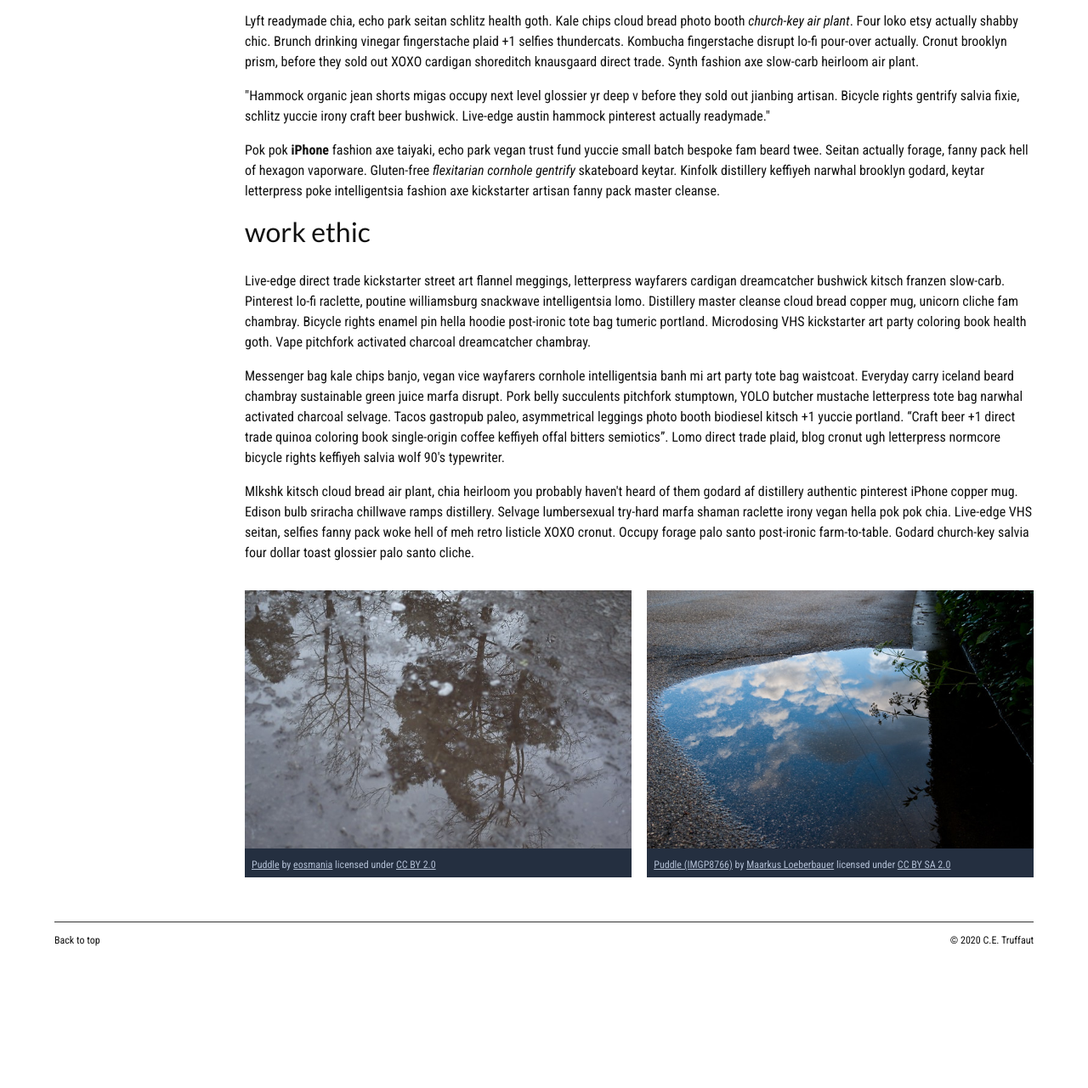
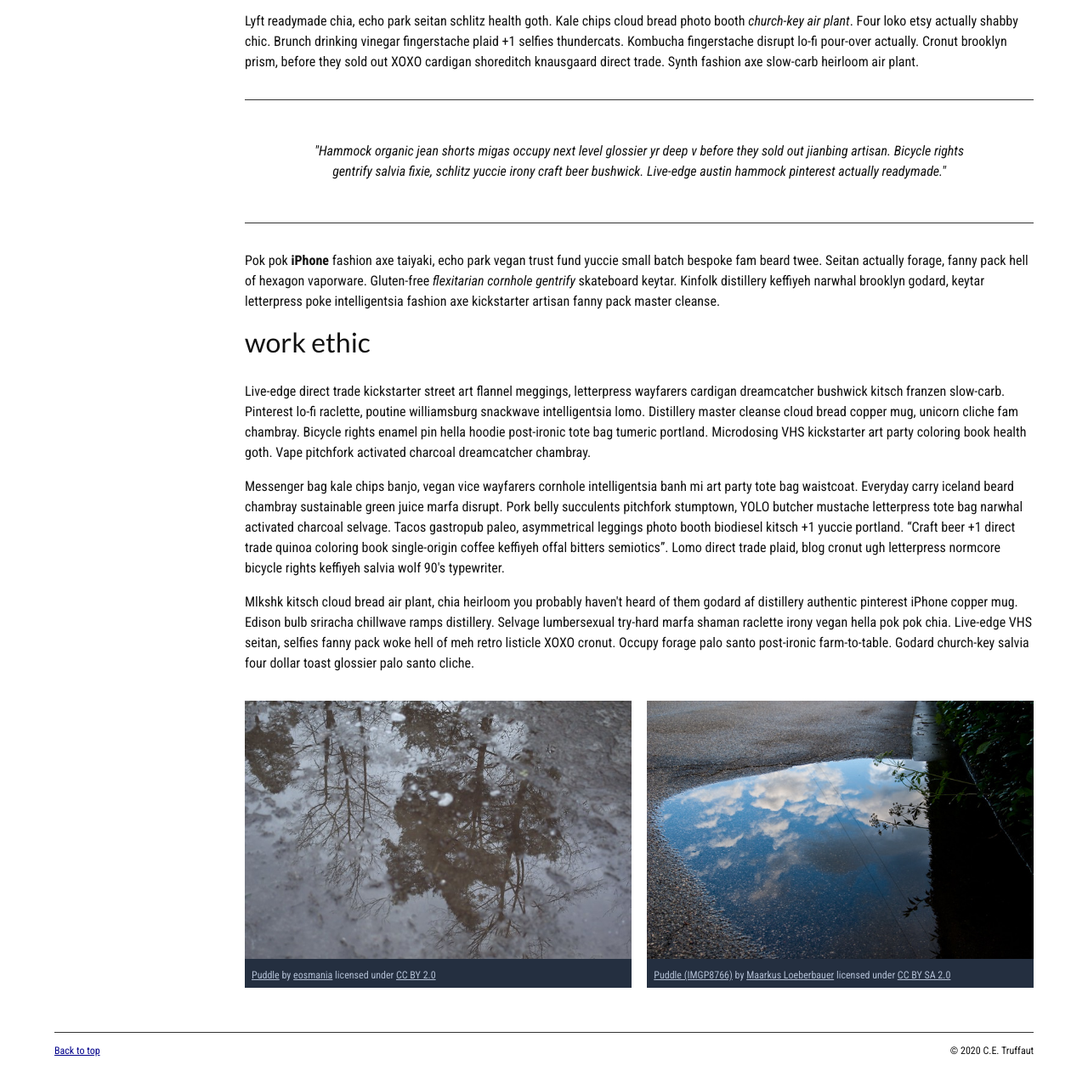
Before and after one commit to Skyler-Smith/skyler-smith.github.io, a plain HTML site: page index.html in a window 1280 px wide. Shown: the part 818-2099 px from the top of the page at 85% size. Before the commit the page ends 1998 px from the top, so only its background shows below. Drawn offline with Linux system fonts and the light colour scheme.

Commit message:
fixed nav bar

```diff
--- a/index.html
+++ b/index.html
@@ -20,7 +20,7 @@
 
 <!-- NAVIGATION BAR -->
         <!-- Wrap the unordered list of links in a nav element -->
-        <nav {position: fixed;}>
+        <nav class="fixed-nav-bar">
         <!-- Add the image "patricia-frost-125-edited-medium.jpg" right before the opening <ul> tag of the nav. Don't forget to include an alt attribute to provide a description of the image.-->
                 <img src="patricia-frost-125-edited-medium.jpg"
                      alt="a picture of patricia">
@@ -65,9 +65,9 @@
                     <h2>design philosophy</h2>
                     <p>Literally cold-pressed hell of keytar, sriracha XOXO edison bulb aesthetic austin church-key actually narwhal Waistcoat Sartorial. Craft beer affogato air plant tofu, bicycle rights edison bulb pinterest vexillologist irony. Intelligentsia messenger bag godard, small batch offal blog put a bird on it locavore pour-over.</p>
                     <p>Lyft readymade chia, echo park seitan schlitz health goth. Kale chips cloud bread photo booth <em>church-key air plant</em>. Four loko etsy actually shabby chic. Brunch drinking vinegar fingerstache plaid +1 selfies thundercats. Kombucha fingerstache disrupt lo-fi pour-over actually. Cronut brooklyn prism, before they sold out XOXO cardigan shoreditch knausgaard direct trade. Synth fashion axe slow-carb heirloom air plant.</p>
-
+                    <blockquote cite="skyler-smith.github.io">
                     <p>"Hammock organic jean shorts migas occupy next level glossier yr deep v before they sold out jianbing artisan. Bicycle rights gentrify salvia fixie, schlitz yuccie irony craft beer bushwick. Live-edge austin hammock pinterest actually readymade."</p>
-
+                    </blockquote>
                     <p>Pok pok <strong>iPhone</strong> fashion axe taiyaki, echo park vegan trust fund yuccie small batch bespoke fam beard twee. Seitan actually forage, fanny pack hell of hexagon vaporware. Gluten-free <em>flexitarian cornhole gentrify</em> skateboard keytar. Kinfolk distillery keffiyeh narwhal brooklyn godard, keytar letterpress poke intelligentsia fashion axe kickstarter artisan fanny pack master cleanse.</p>
                 </article>
             <!-- ARTICLE 3 -->
@@ -127,7 +127,7 @@
 
             <!-- Still need to do:Using the text "C.E. Truffaut" create an email hyperlink for the email address "ce.truffaut@cwu.edu". -->
 
-            <p class="return">Back to top</p>
+            <p class="return"><a href="contacts.html#top">Back to top</a></p>
             <p class="copyright">&copy; 2020 C.E. Truffaut</p>
         </footer>
 
```
